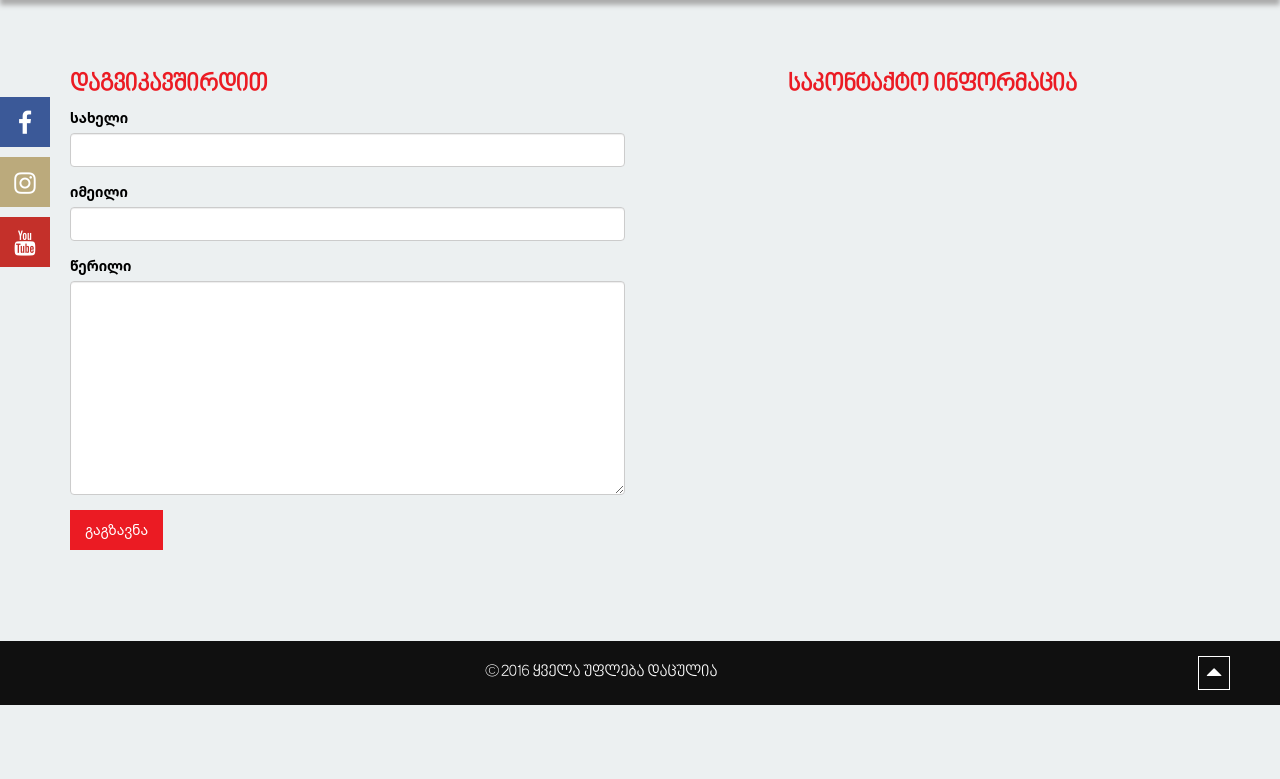
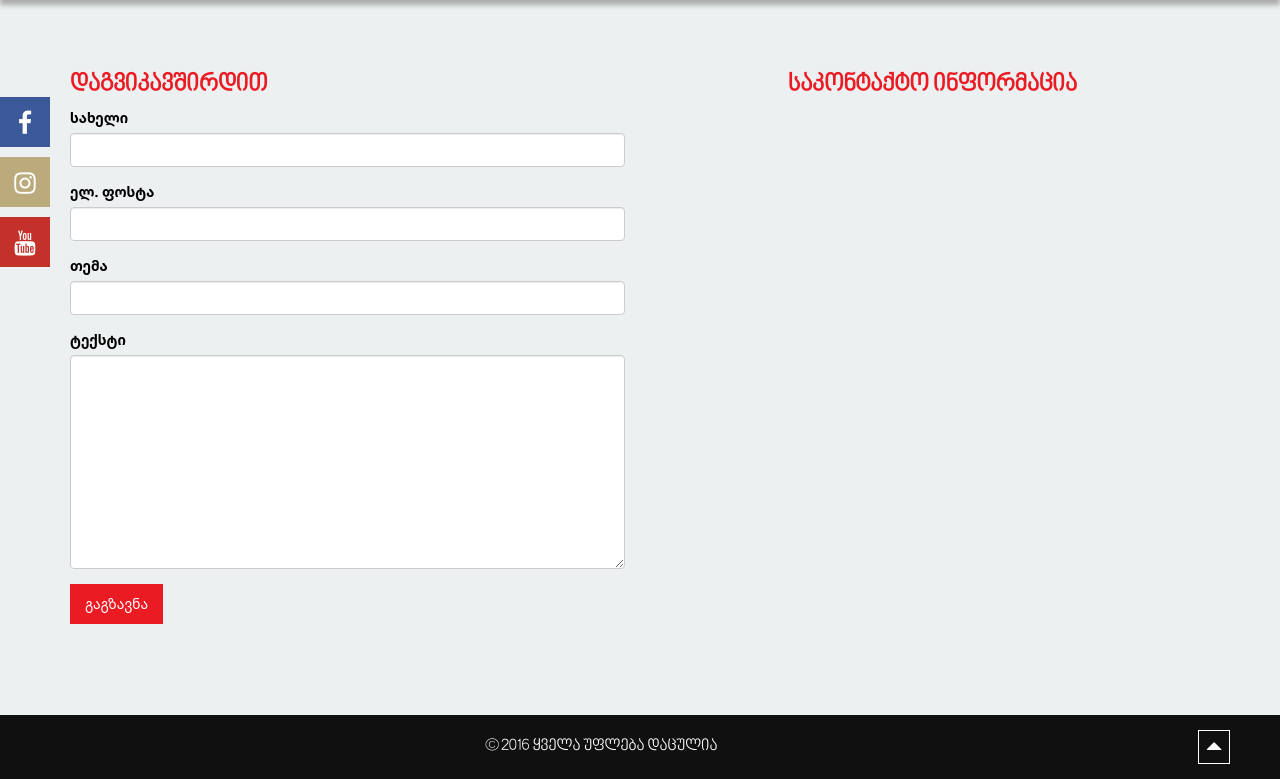
Before and after one commit to ralozkolya/arttime, a CodeIgniter app: page /database/site/contact in a window 1280 px wide. Shown: the part 108-887 px from the top of the page. Before the commit the page ends 813 px from the top, so only its background shows below. Run offline with CodeIgniter, Linux system fonts and the light colour scheme; data that the repository does not hold is empty; some libraries are stand-ins or nearby versions; some web fonts are replaced.

Commit message:
Add subject field to contact form, change labels

```diff
--- a/application/language/en-US/general_lang.php
+++ b/application/language/en-US/general_lang.php
@@ -10,8 +10,9 @@ $lang['contact_us'] = 'Contact us';
 $lang['contact_info'] = 'Contact information';
 
 $lang['name'] = 'Name';
-$lang['email'] = 'Email';
-$lang['message'] = 'Message';
+$lang['email'] = 'E-mail';
+$lang['Subject'] = 'E-mail';
+$lang['message'] = 'Text';
 $lang['send'] = 'Send';
 
 $lang['service'] = 'Consumer service';
--- a/application/language/ka-GE/general_lang.php
+++ b/application/language/ka-GE/general_lang.php
@@ -10,8 +10,9 @@ $lang['contact_us'] = 'დაგვიკავშირდით';
 $lang['contact_info'] = 'საკონტაქტო ინფორმაცია';
 
 $lang['name'] = 'სახელი';
-$lang['email'] = 'იმეილი';
-$lang['message'] = 'წერილი';
+$lang['email'] = 'ელ. ფოსტა';
+$lang['subject'] = 'თემა';
+$lang['message'] = 'ტექსტი';
 $lang['send'] = 'გაგზავნა';
 
 $lang['service'] = 'მომსახურება';
--- a/application/views/pages/contact.php
+++ b/application/views/pages/contact.php
@@ -31,6 +31,10 @@
 								<input class="form-control" name="email" id="email">
 							</div>
 							<div class="form-group">
+								<?php echo lang('subject', 'subject'); ?>
+								<input class="form-control" name="subject" id="subject">
+							</div>
+							<div class="form-group">
 								<?php echo lang('message', 'message'); ?>
 								<textarea name="message" id="message" cols="30" rows="10" class="form-control"></textarea>
 							</div>
```
